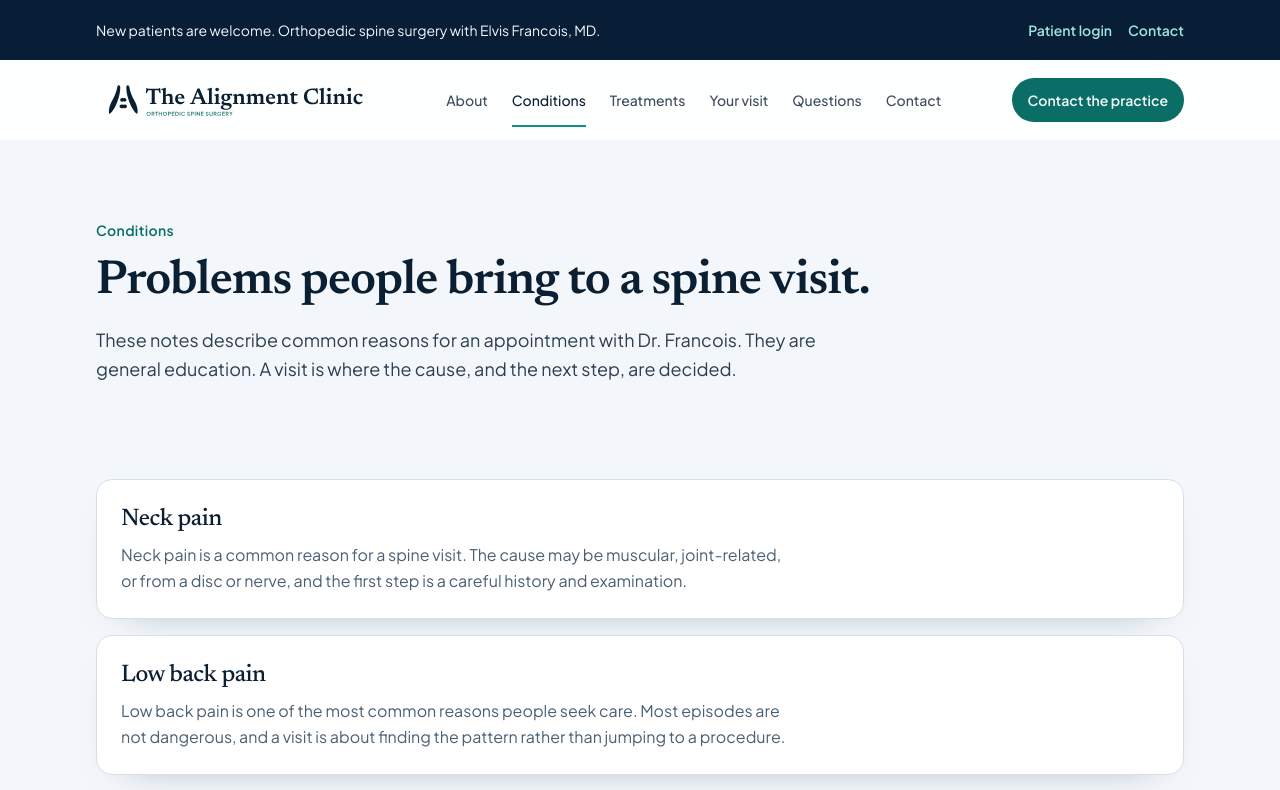
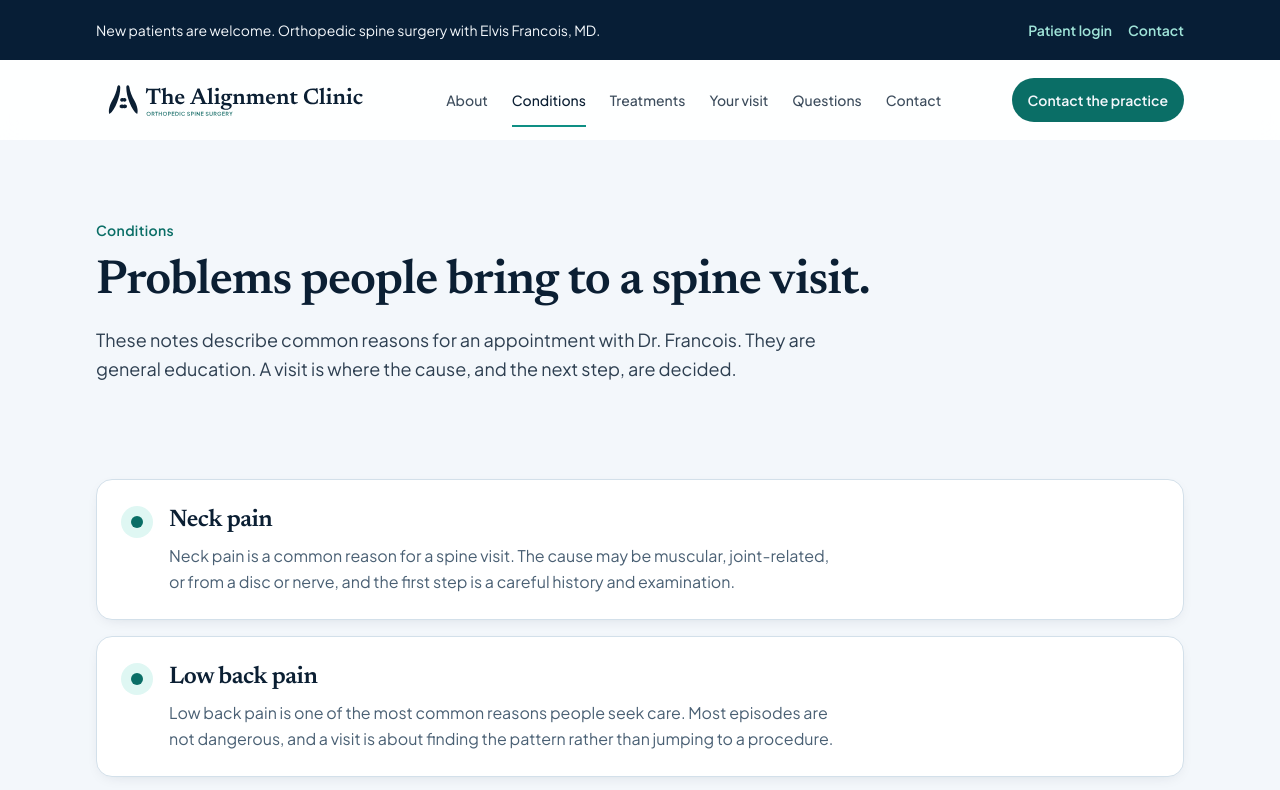
Before and after one commit to AntimatterIDE/elvis-practice, a Next.js app: page /conditions in a window 1280 px wide. Shown: the top 790 px of the page. Built offline with nearby package versions, Linux system fonts and the light colour scheme.

Commit message:
antimatter: checkpoint ch_muwznnt9_1

```diff
--- a/components/site/index-card.tsx
+++ b/components/site/index-card.tsx
@@ -8,17 +8,29 @@ export function IndexCard({ document }: { document: ClinicalDocument }) {
   const visible = isPubliclyVisible(document);
   const body = (
     <>
-      <h2 className="font-display text-2xl font-medium leading-tight">{document.title}</h2>
-      <p className="mt-2 max-w-2xl leading-relaxed text-muted">{document.summary}</p>
-      {visible ? (
-        <span className="mt-4 inline-flex items-center gap-2 text-sm font-semibold text-oxide-deep">
-          Read this note
-          <IconArrow className="size-4" />
-        </span>
-      ) : null}
+      <div className="flex items-start gap-4">
+        <div className="mt-0.5 flex size-8 shrink-0 items-center justify-center rounded-full bg-mint/80">
+          <div className="size-3 rounded-full bg-oxide-deep" />
+        </div>
+        <div className="min-w-0">
+          <h2 className="font-display text-xl font-semibold leading-snug text-ink md:text-2xl">
+            {document.title}
+          </h2>
+          <p className="mt-1.5 max-w-2xl leading-relaxed text-muted">
+            {document.summary}
+          </p>
+          {visible ? (
+            <span className="mt-3 inline-flex items-center gap-2 text-sm font-semibold text-oxide-deep hover:text-oxide-ink">
+              Read this note
+              <IconArrow className="size-4" />
+            </span>
+          ) : null}
+        </div>
+      </div>
     </>
   );
-  const className = "rounded-2xl border border-line bg-card px-6 py-6 card-shadow";
+  const className =
+    "rounded-2xl border border-line bg-card px-5 py-5 md:px-6 md:py-6 shadow-[0_4px_16px_-8px_rgb(7_30_54_/_0.18)] hover:shadow-[0_8px_28px_-16px_rgb(7_30_54_/_0.3)] transition-shadow";
 
   if (!visible) {
     return <article className={className}>{body}</article>;
```
